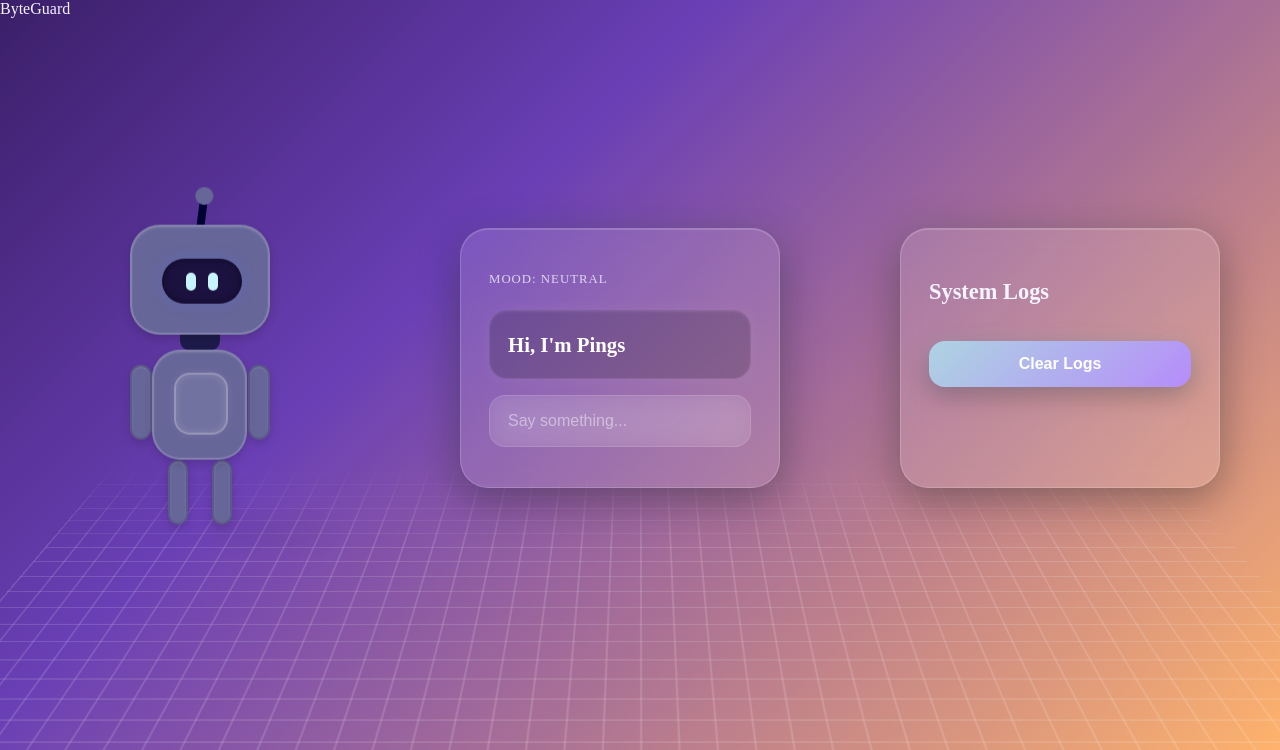
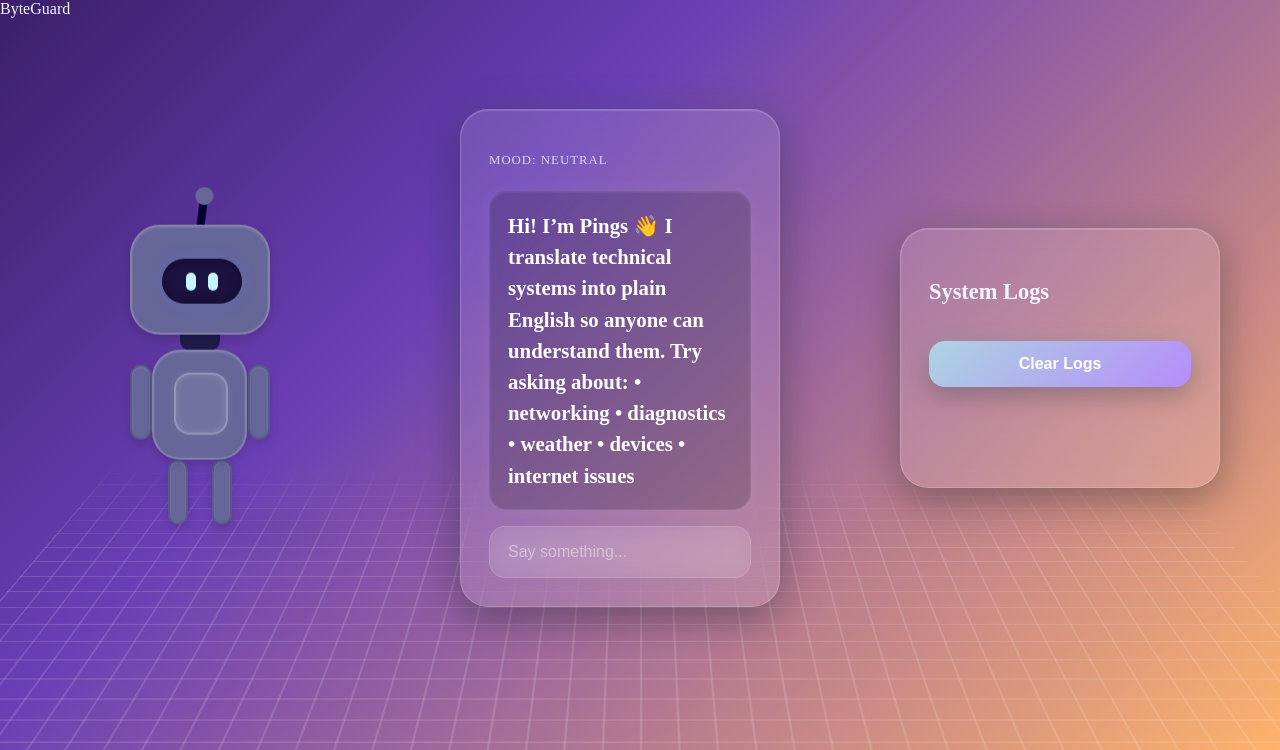
Before and after one commit to ander-ctrl-dev/byteguard, a Flask app: page / in a window 1280 px wide. Shown: the top 750 px of the page. Run offline with Flask 3, Linux system fonts and the light colour scheme.

Commit message:
polishing

```diff
--- a/app.py
+++ b/app.py
@@ -94,7 +94,7 @@ def local_weather(location):
         return f"It's currently {temp}°F with {desc} in {city}."
 
     except Exception as e:
-        return "The weather satellites are refusing to help me after what I did on Tuesday in Atlantic City", "confused"
+        return ("The weather satellites are refusing to help me after what I did on Tuesday in Atlantic City")
 
 
 def ping_google():
@@ -158,7 +158,7 @@ def get_response(message):
         return (response, "thinking")
 
     # FALLBACK
-        fallback_replies = [
+    fallback_replies = [
         "That made my circuits itch.",
         "I understood approximately 12% of that.",
         "Please hold while I pretend to understand.",
@@ -211,7 +211,7 @@ def get_response(message):
         "Task failed successfully.",
     ]
 
-        return (random.choice(fallback_replies), "confused")
+    return (random.choice(fallback_replies), "confused")
 
 if __name__ == "__main__":
     app.run(debug=True)
--- a/templates/index.html
+++ b/templates/index.html
@@ -50,7 +50,18 @@
       <div class="panel">
 
         <p id="mood" class="mood">Mood: neutral</p>
-        <p id="response">Hi, I'm Pings</p>
+        <p id="response">Hi! I’m Pings 👋
+
+I translate technical systems into
+plain English so anyone can understand them.
+
+Try asking about:
+• networking
+• diagnostics
+• weather
+• devices
+• internet issues
+</p>
 
         <input id="user-input" placeholder="Say something..." />
       </div>
```
